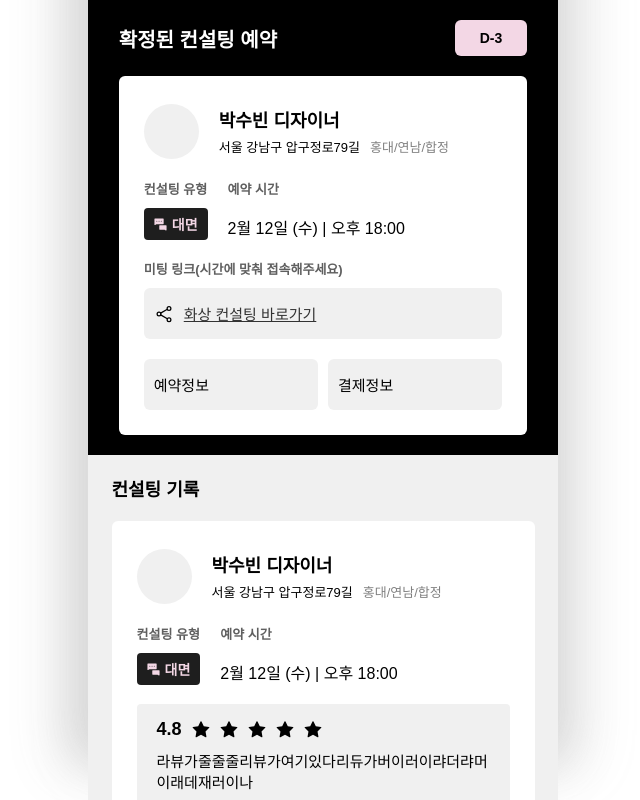
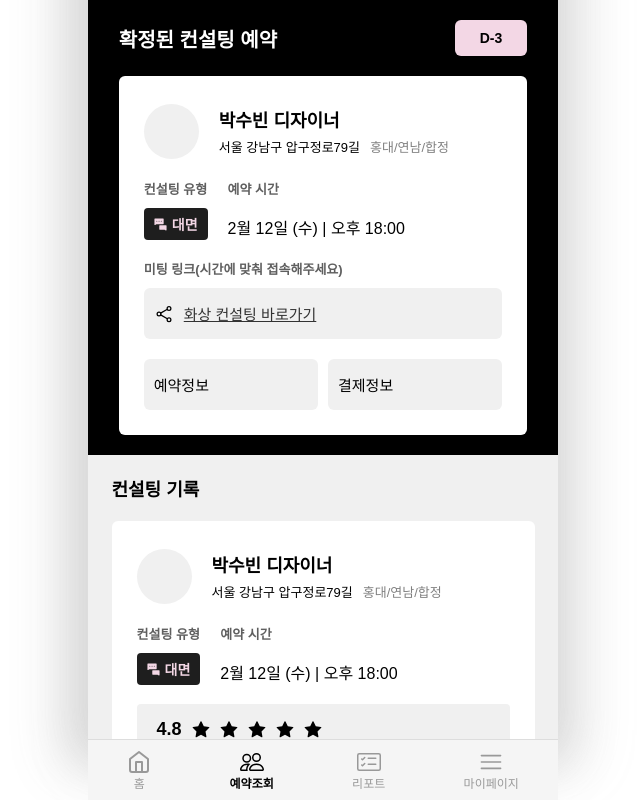
Before and after one commit to 2025-BLAYBUS-TEAM-hairGGmalza/hairGGmalza-client, a Next.js app: page /reservation in a window 1280 px wide. Shown: the whole page, without its empty margins (317-957 px from the left). Built offline with nearby package versions, Linux system fonts and the light colour scheme; a web font is replaced by a local one.

Commit message:
FEAT: reservation page-Navbar 추가

```diff
--- a/src/app/reservation/page.tsx
+++ b/src/app/reservation/page.tsx
@@ -4,6 +4,7 @@ import { useEffect, useState } from "react";
 import styled from "styled-components"
 import { IoShareSocialOutline } from "react-icons/io5";
 import Profile from "@/components/common/Profile";
+import Navbar from "@/components/common/Navbar/Navbar";
 
 const ReservationPage = () => {
    const [isMounted, setIsMounted] = useState(false);
@@ -72,6 +73,7 @@ const ReservationPage = () => {
             <Profile />
             <Profile />
          </ConsultingRecordsWrapper>
+         <Navbar />
       </Wrapper>
    )
 }
```
